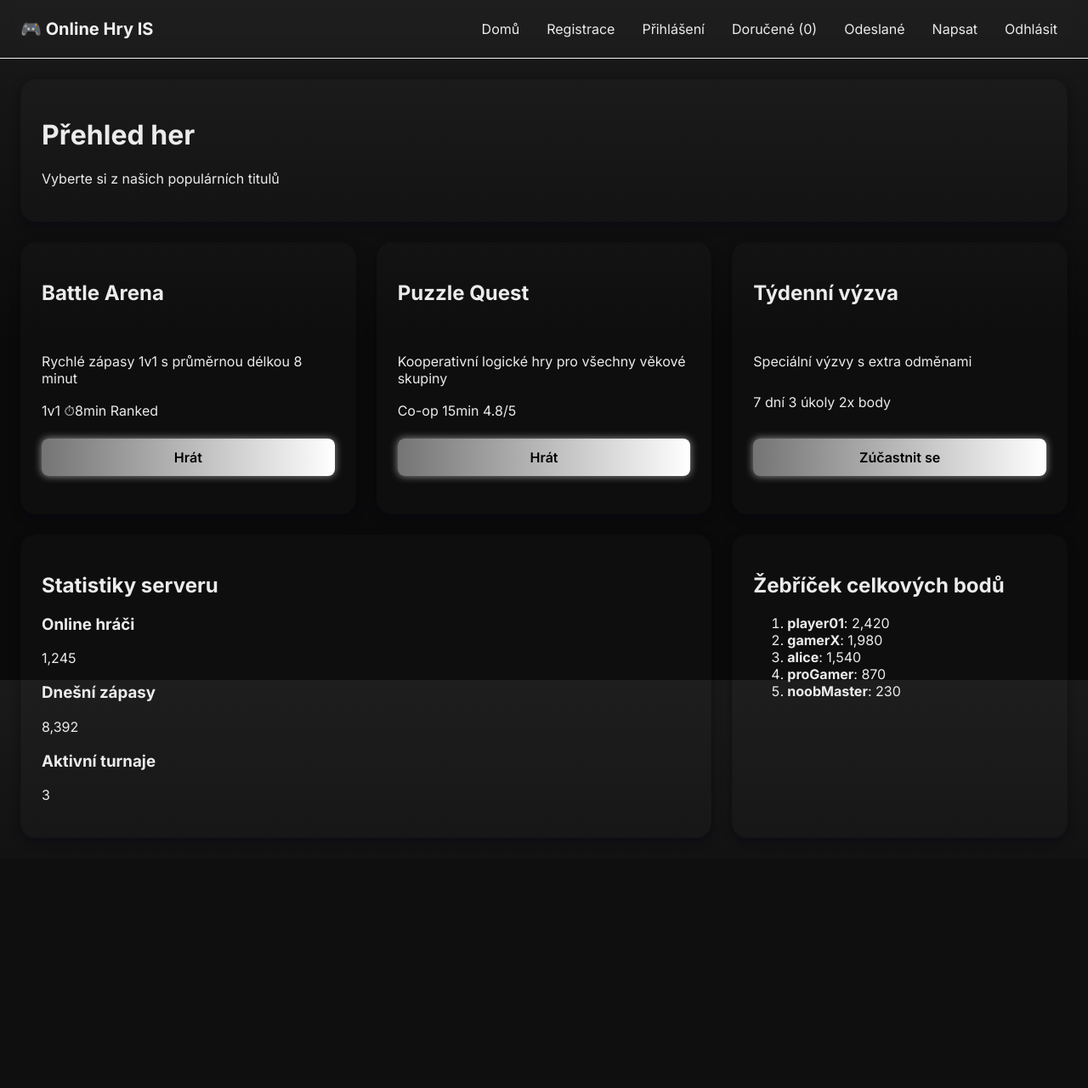
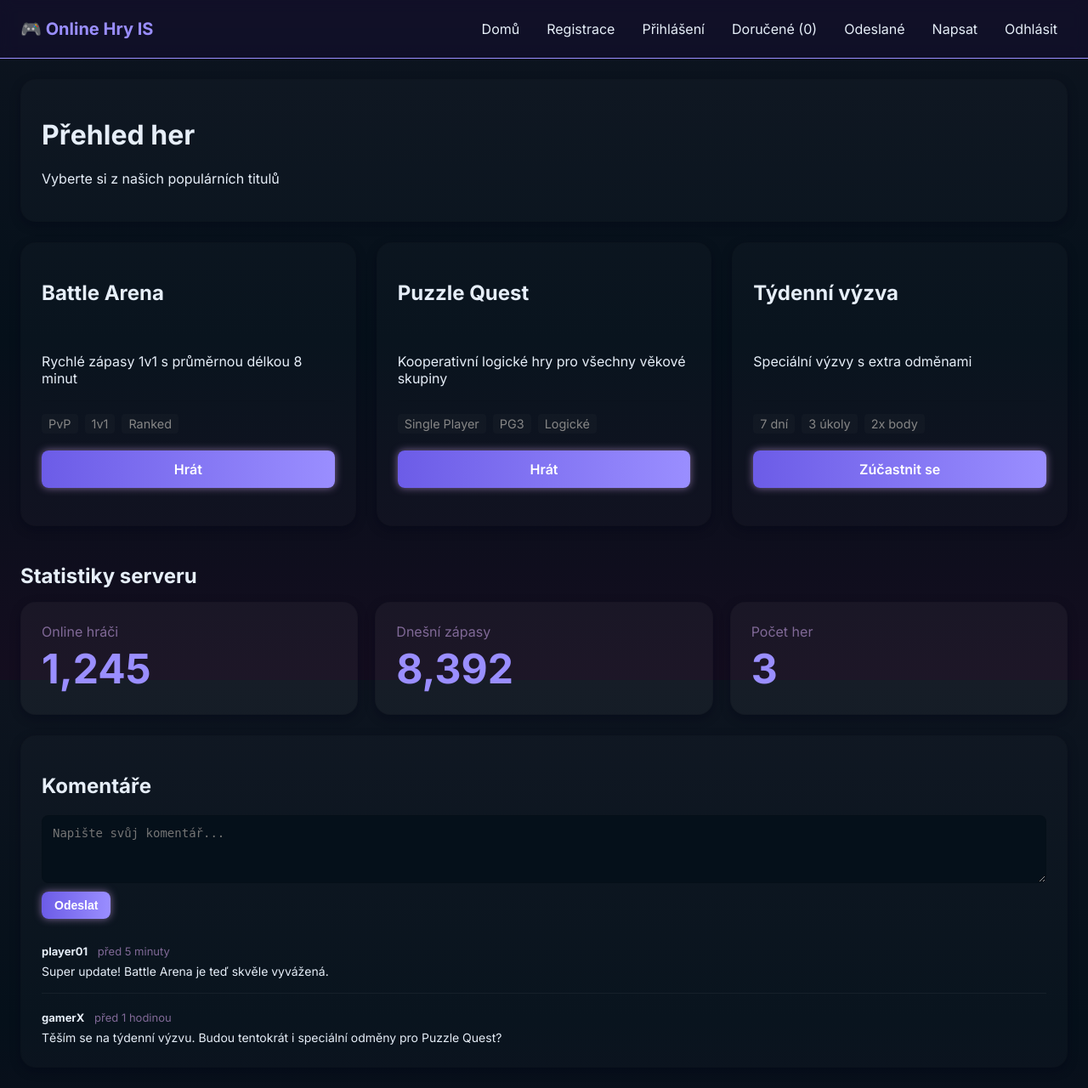
Before and after one commit to Petutu/htdocs, a PHP site: page /index.html in a window 1280 px wide. Shown: the whole page at 85% size. Before the commit the page ends 942 px from the top, so only its background shows below. Run offline with PHP 8.4, Linux system fonts and the light colour scheme.

Commit message:
Přidaná další barva, předělaný statitiky, odebraný žebříček a nahrazený komentáři

```diff
--- a/assets/css/styles.css
+++ b/assets/css/styles.css
@@ -1,9 +1,9 @@
 :root {
-  /*
+
   --bg-1: #0D141F;
   --bg-2: #05101A;
   --card-bg: rgba(255, 255, 255, 0.04);
-  --bg-dark-purple: #140D1F;
+  --bg-dark: #140D1F;
   --accent: #6C5CE7;
   --accent-light: #9A8EFF;
   --button-accent-dark: #6C5CE7;
@@ -13,12 +13,20 @@
   --text: #E6EEF8;
   --text-basic: #000000;
   --text-muted: #868686;
-  */
+  --glass-tinted: rgba(39, 0, 75, 0.2);
+/*
+  ** Stačí Ctrl-x na vybranou barvu a vložit nahoru pod .root { **
+  Výběr barev
+
+  **Fialová**
+
+
+  **Černá**
 
   --bg-1: #1A1A1A;
   --bg-2: #0A0A0A;
   --card-bg: rgba(255, 255, 255, 0.08);
-  --bg-dark-purple: var(--bg-2);
+  --bg-dark: var(--bg-2);
   --accent: #FFFFFF;
   --accent-light: #F0F0F0;
   --button-accent-dark: #747474;
@@ -28,10 +36,27 @@
   --text-basic: #000000;
   --text-muted: #868686;
   --muted: #999999;
+  --glass-tinted: rgba(0, 0, 0, 0.2);
 
+  **Červená**
+
+  --bg-1: #0D141F;
+  --bg-2: #05101A;
+  --card-bg: rgba(255, 255, 255, 0.04);
+  --bg-dark: #1f0d0d;
+  --accent: #ff0000;
+  --accent-light: #ff3232;
+  --button-accent-dark: #7a0000;
+  --button-accent-light: #ff2e2e;
+  --button-text: #FFFFFF;
+  --muted: #976969;
+  --text: #E6EEF8;
+  --text-basic: #000000;
+  --text-muted: #868686;
+  --glass-tinted: rgba(75, 0, 0, 0.2);
+*/
 
   --glass-border: rgba(255, 255, 255, 0.15);
-
 
   --radius-sm: 8px;   /* Pro menší prvky (tlačítka, inputy) */
   --radius-md: 12px;  /* Pro navigaci */
@@ -61,7 +86,7 @@ body {
     linear-gradient(180deg,
       var(--bg-1) 0%,
       var(--bg-2) 50%,
-      var(--bg-dark-purple) 100%
+      var(--bg-dark) 100%
     );
 
   background-attachment: fixed;
@@ -74,7 +99,7 @@ body {
   align-items: center;
   padding: 16px 24px;
   gap: 20px;
-  background: var(--glass);
+  background: var(--glass-tinted);
   backdrop-filter: blur(8px);
   border-bottom: 1px solid var(--accent-light);
   position: sticky;
@@ -96,7 +121,7 @@ body {
 
 .nav a[aria-current="page"],
 .nav a:hover {
-  color: var(--bg-dark-purple);
+  color: var(--bg-dark);
   background: var(--accent-light);
 }
 .nav a[aria-current="page"] {
@@ -185,7 +210,7 @@ body {
     box-shadow: 0 4px 10px var(--button-accent-dark);
 }
 .game-card:hover h1 {
-  color:var(--bg-dark-purple);
+  color:var(--bg-dark);
   transition: color 0.3s ease, text-shadow 0.5s ease;
 }
 
@@ -278,6 +303,149 @@ body {
 .link{color:var(--muted); text-decoration:none; font-size:14px; transition: color 0.2s}
 .link:hover{color:var(--accent-light)} /* Přidání accent barvy pro hover linku */
 
+/* --- Styly pro Novou Statistickou Sekci --- */
+
+.stats-area {
+  grid-area: stats;
+  /* Zrušili jsme třídu 'card' na hlavní sekci, aby se oddělil nadpis */
+}
+
+.stats-heading {
+  margin-bottom: 16px;
+  font-size: 24px;
+  color: var(--text);
+}
+
+.stats-grid {
+  display: grid;
+  /* Rozloží 3 karty vedle sebe */
+  grid-template-columns: repeat(3, 1fr);
+  gap: 20px;
+}
+
+.stat-card {
+  /* Přidáme vzhled karty */
+  background: var(--card-bg);
+  border-radius: var(--radius-lg); /* Použijeme velký radius karty */
+  padding: 24px;
+  border: 1px solid var(--glass-border);
+  box-shadow: var(--shadow-sm);
+  transition: transform 0.2s, box-shadow 0.2s;
+}
+
+.stat-card:hover {
+  /* Přidání decentního hover efektu */
+  transform: translateY(-2px);
+  box-shadow: 0 8px 20px rgba(0, 0, 0, 0.3);
+}
+
+.stat-label {
+  /* Nadpis (p) - menší, tlumený */
+  margin: 0 0 4px 0;
+  font-size: 16px;
+  color: var(--muted);
+}
+
+.stat-value {
+  /* Hodnota (h1) - velká a výrazná */
+  margin: 0;
+  font-size: 48px; /* Velká font size pro výraznost */
+  font-weight: 700;
+  color: var(--accent-light); /* Použijeme akcentní barvu */
+}
+
+/* --- Styly pro Formulář Komentářů (.sidebar) --- */
+
+.comment-section h2 {
+    margin-bottom: 20px;
+}
+
+.comment-form {
+    margin-bottom: 30px;
+    display: flex;
+    flex-direction: column;
+    gap: 10px;
+}
+
+.comment-input {
+    /* Vzhled podobný inputům, ale pro textarea */
+    background: var(--bg-2); /* Tmavší pozadí pro input */
+    border: 1px solid var(--glass-border);
+    border-radius: var(--radius-sm);
+    color: var(--text);
+    padding: 12px;
+    resize: vertical; /* Povolit jen vertikální změnu velikosti */
+    min-height: 80px;
+    font-size: 14px;
+    outline: none;
+    transition: box-shadow 0.2s, border-color 0.2s;
+}
+
+.comment-input:focus {
+    /* Vizuální zpětná vazba při focusu */
+    border-color: var(--accent);
+    box-shadow: 0 0 0 1px var(--accent);
+}
+
+.btn-small {
+    padding: 8px 15px; /* Menší tlačítko pro formulář */
+    align-self: flex-start; /* Zarovná tlačítko doleva */
+    font-size: 14px;
+}
+
+/* --- Styly pro Seznam Komentářů (.comment-list) --- */
+
+.comment-list {
+    display: flex;
+    flex-direction: column;
+    gap: 20px;
+}
+
+.comment-item {
+    border-bottom: 1px solid rgba(255, 255, 255, 0.05); /* Jemná oddělovací linka */
+    padding-bottom: 15px;
+}
+.comment-item:last-child {
+    border-bottom: none; /* Odstranit linku u posledního komentáře */
+    padding-bottom: 0;
+}
+
+.comment-author {
+    margin: 0 0 5px 0;
+    font-size: 13px;
+}
+.comment-author strong {
+    color: var(--text); /* Jméno uživatele výraznější */
+}
+.comment-author span {
+    color: var(--muted); /* Čas tlumený */
+    font-weight: 400;
+    margin-left: 8px;
+}
+
+.comment-text {
+    margin: 0;
+    font-size: 14px;
+    line-height: 1.5;
+    color: var(--text);
+}
+
+/* --- Responzivita Statistik --- */
+
+/* Při šířce 1200px a menší se přepne na 2 sloupce, aby to nebylo moc stlačené */
+@media (max-width: 1200px) {
+  .stats-grid {
+    grid-template-columns: repeat(2, 1fr);
+  }
+}
+
+/* Při šířce 768px a menší se přepne na 1 sloupec (pod sebou) */
+@media (max-width: 768px) {
+  .stats-grid {
+    grid-template-columns: 1fr;
+  }
+}
+
 /* Custom select */
 .custom-select{
   position:relative;
@@ -357,28 +525,23 @@ body {
 }
 .file-preview img{ width:100%; height:100%; object-fit:cover; }
 
-/* --- Desktop až Tablet (1200px do 921px) ---
-   Zde se navigační menu může jevit stlačené, proto se sníží padding. */
+
 @media (max-width: 920px) {
     .nav {
-        padding: 12px 20px; /* Mírně menší padding pro získání místa */
+        padding: 12px 20px;
     }
-
-    /* Vylepšení hlavního obsahu dashboardu */
     .hero-inner {
-        grid-template-columns: 1fr; /* Hlavní obsah pod sebou */
+        grid-template-columns: 1fr;
         padding: 20px;
     }
     .panel {
-        order: 2; /* Postranní panel pod hlavním obsahem */
+        order: 2;
     }
     .card {
         order: 1;
     }
 }
 
-/* --- Mobily (768px a menší) ---
-   Přepnutí navigace do "stacked" módu s plnou šířkou pro odkazy. */
 @media (max-width: 768px) {
     .nav {
         flex-direction: column;
--- a/index.html
+++ b/index.html
@@ -17,7 +17,8 @@ require_once __DIR__.'/../config/security.php';
       grid-template-areas:
         "header header header"
         "battle puzzle weekly"
-        "stats stats sidebar";
+        "stats stats stats"
+        "sidebar sidebar sidebar";
       grid-template-columns: 1fr 1fr 1fr;  /* Rovnoměrné rozdělení */
       gap: 24px;  /* Větší mezery */
       padding: 24px;
@@ -104,12 +105,12 @@ require_once __DIR__.'/../config/security.php';
     </header>
 
     <section class="card game-card" id="game-battle">
-      <h2>Battle Arena</h2>
+      <h1>Battle Arena</h1>
       <div class="game-content">
         <p>Rychlé zápasy 1v1 s průměrnou délkou 8 minut</p>
-        <div class="game-stats">
+        <div class="game-tags">
+          <span>PvP</span>
           <span>1v1</span>
-          <span>⏱8min</span>
           <span>Ranked</span>
         </div>
         <a href="play.html?game=battle" class="btn-primary">Hrát</a>
@@ -120,20 +121,20 @@ require_once __DIR__.'/../config/security.php';
       <h1>Puzzle Quest</h1>
       <div class="game-content">
         <p>Kooperativní logické hry pro všechny věkové skupiny</p>
-        <div class="game-stats">
-          <span>Co-op</span>
-          <span>15min</span>
-          <span>4.8/5</span>
+        <div class="game-tags">
+          <span>Single Player</span>
+          <span>PG3</span>
+          <span>Logické</span>
         </div>
         <a href="play.html?game=puzzle" class="btn-primary">Hrát</a>
       </div>
     </section>
 
     <section class="card game-card" id="game-weekly">
-      <h2>Týdenní výzva</h2>
+      <h1>Týdenní výzva</h1>
       <div class="game-content">
         <p>Speciální výzvy s extra odměnami</p>
-        <div class="game-stats">
+        <div class="game-tags">
           <span>7 dní</span>
           <span>3 úkoly</span>
           <span>2x body</span>
@@ -142,33 +143,50 @@ require_once __DIR__.'/../config/security.php';
       </div>
     </section>
 
-    <section class="card stats-area">
-      <h2>Statistiky serveru</h2>
+    <section class="stats-area">
+      <h2 class="stats-heading">Statistiky serveru</h2>
+
       <div class="stats-grid">
-        <div class="stat-box">
-          <h3>Online hráči</h3>
-          <p class="stat-value">1,245</p>
+
+        <div class="stat-card">
+          <p class="stat-label">Online hráči</p>
+          <h1 class="stat-value">1,245</h1>
         </div>
-        <div class="stat-box">
-          <h3>Dnešní zápasy</h3>
-          <p class="stat-value">8,392</p>
+
+        <div class="stat-card">
+          <p class="stat-label">Dnešní zápasy</p>
+          <h1 class="stat-value">8,392</h1>
         </div>
-        <div class="stat-box">
-          <h3>Aktivní turnaje</h3>
-          <p class="stat-value">3</p>
+
+        <div class="stat-card">
+          <p class="stat-label">Počet her</p>
+          <h1 class="stat-value">3</h1>
         </div>
+
       </div>
     </section>
 
-    <aside class="card sidebar">
-      <h2>Žebříček celkových bodů</h2>
-      <ol class="leaderboard">
-        <li><strong>player01</strong><span>: 2,420</span></li>
-        <li><strong>gamerX</strong><span>: 1,980</span></li>
-        <li><strong>alice</strong><span>: 1,540</span></li>
-        <li><strong>proGamer</strong><span>: 870</span></li>
-        <li><strong>noobMaster</strong><span>: 230</span></li>
-      </ol>
+    <aside class="card sidebar comment-section">
+      <h2>Komentáře</h2>
+
+      <form class="comment-form">
+        <textarea placeholder="Napište svůj komentář..." class="comment-input"></textarea>
+        <button type="submit" class="btn-primary btn-small">Odeslat</button>
+      </form>
+
+      <div class="comment-list">
+        <div class="comment-item">
+          <p class="comment-author"><strong>player01</strong> <span>před 5 minuty</span></p>
+          <p class="comment-text">Super update! Battle Arena je teď skvěle vyvážená.</p>
+        </div>
+
+        <div class="comment-item">
+          <p class="comment-author"><strong>gamerX</strong> <span>před 1 hodinou</span></p>
+          <p class="comment-text">Těším se na týdenní výzvu. Budou tentokrát i speciální odměny pro Puzzle Quest?</p>
+        </div>
+
+        </div>
+    </aside>
   </main>
 
   <script type="module">
```
